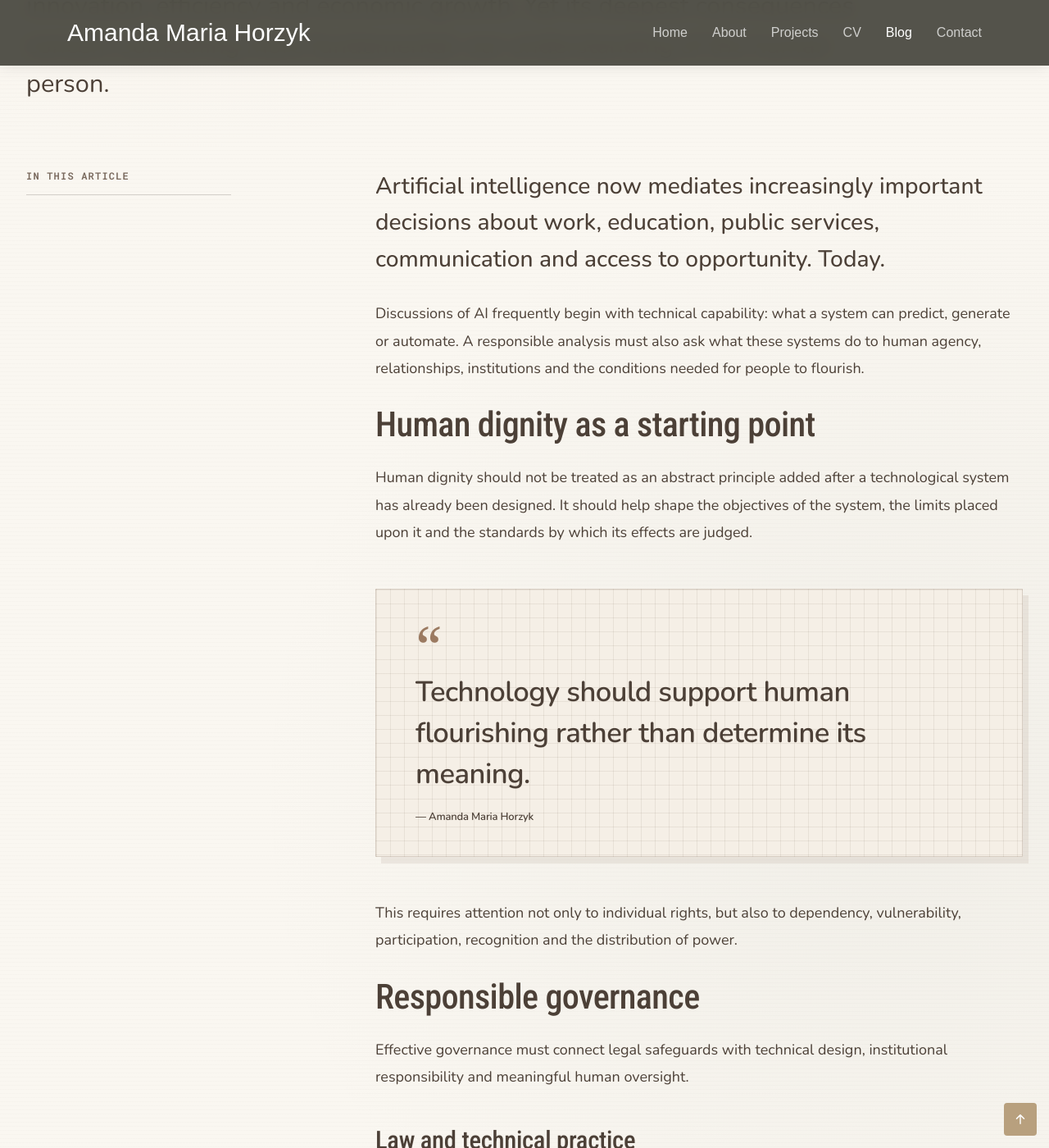
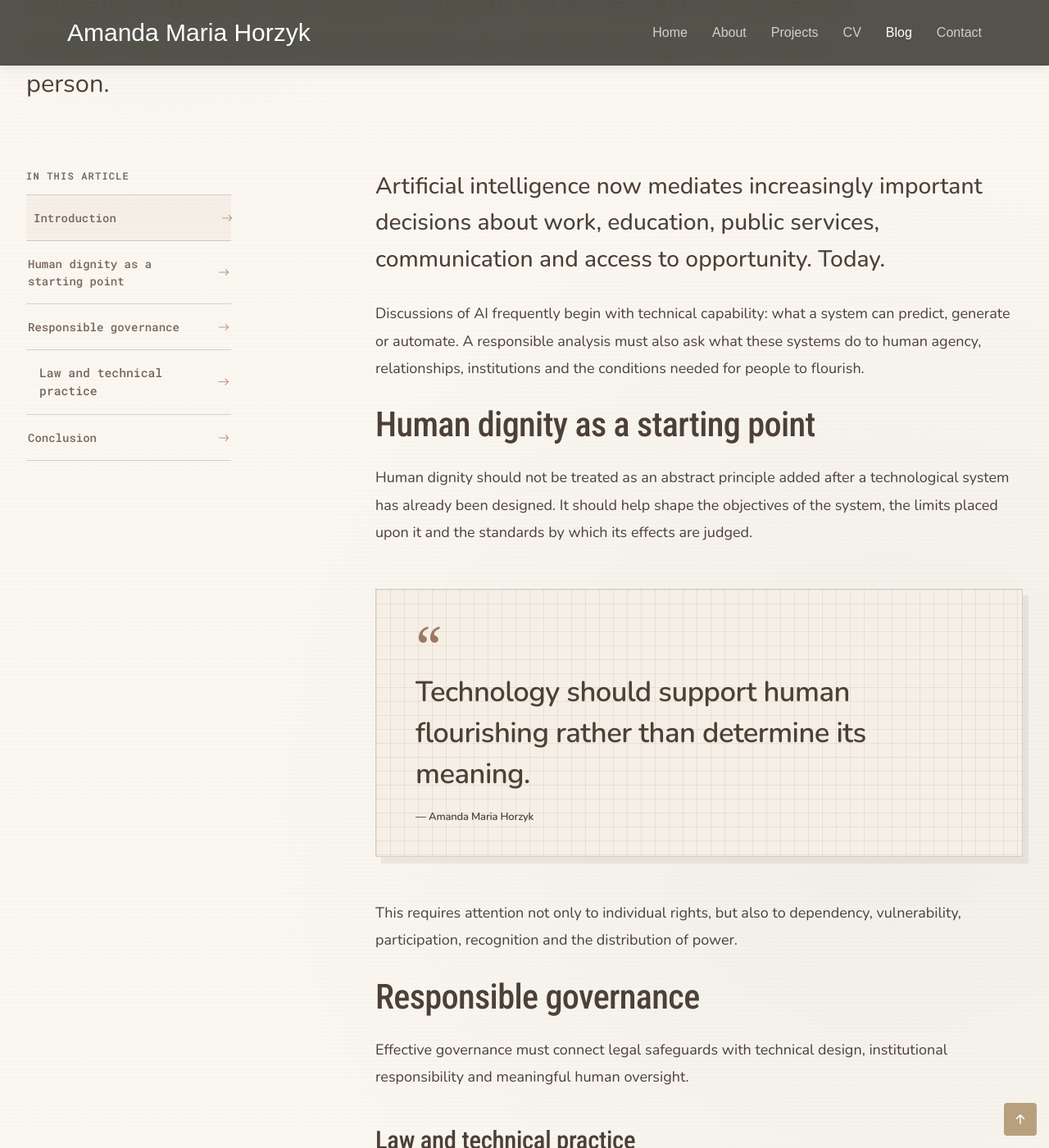
Before and after one commit to amandahorzyk/amandahorzyk.github.io, a Jekyll site: the page built from _posts/2026-07-30-human-dignity-in-the-age-of-artificial-intelligence.md, in a window 1280 px wide and 1400 px high, scrolled down 1392 px. Shown: the whole window at 82% size. Built offline with Jekyll 4.4.1, drawn with Linux system fonts in a browser that asks for light colours; some of the changed lines change nothing that is shown.

Commit message:
Restore automatic article contents navigation

```diff
--- a/_layouts/post.html
+++ b/_layouts/post.html
@@ -166,7 +166,10 @@
   <script src="{{ '/assets/vendor/isotope-layout/isotope.pkgd.min.js' | relative_url }}"></script>
 
   <script src="{{ '/assets/js/main.js' | relative_url }}"></script>
-  <script src="{{ '/assets/js/blog-post.js?v=jekyll-blog-1' | relative_url }}"></script>
+  <script
+    src="{{ '/assets/js/blog-post.js' | relative_url }}?v=4"
+    defer
+  ></script>
 
 </body>
 </html>
--- a/assets/css/jekyll-blog.css
+++ b/assets/css/jekyll-blog.css
@@ -4,6 +4,24 @@
 .article-copy h2,
 .article-copy h3 {
   scroll-margin-top: 140px;
+}
+
+.article-toc nav {
+  display: block;
+}
+
+.article-toc a {
+  display: flex;
+}
+
+.article-toc a.toc-subitem {
+  padding-left: 16px;
+  font-size: 0.92em;
+}
+
+.article-toc a.toc-subitem:hover,
+.article-toc a.toc-subitem.active {
+  padding-left: 22px;
 }
 
 .article-copy > p,
--- a/assets/js/blog-post.js
+++ b/assets/js/blog-post.js
@@ -1,51 +1,138 @@
 document.addEventListener("DOMContentLoaded", () => {
-  const links = [
-    ...document.querySelectorAll(".article-toc a")
-  ];
+  const toc = document.querySelector(".article-toc");
+  const nav = document.querySelector(".article-toc nav");
+  const content = document.querySelector(".article-copy");
 
-  if (!links.length) {
+  if (!toc || !nav || !content) {
+    console.warn("Article contents navigation could not be initialised.");
     return;
   }
 
-  const sections = links
-    .map((link) => {
-      const target = link.getAttribute("href");
+  const createId = (text) =>
+    text
+      .toLowerCase()
+      .trim()
+      .normalize("NFD")
+      .replace(/[\u0300-\u036f]/g, "")
+      .replace(/[^a-z0-9\s-]/g, "")
+      .replace(/\s+/g, "-")
+      .replace(/-+/g, "-");
 
-      if (!target || !target.startsWith("#")) {
-        return null;
+  const usedIds = new Set();
+
+  const createUniqueId = (text, fallback) => {
+    const baseId = createId(text) || fallback;
+    let id = baseId;
+    let number = 2;
+
+    while (usedIds.has(id) || document.getElementById(id)) {
+      id = `${baseId}-${number}`;
+      number += 1;
+    }
+
+    usedIds.add(id);
+    return id;
+  };
+
+  nav.innerHTML = "";
+
+  /*
+   * Create an anchor for the introductory text that appears
+   * before the first Markdown heading.
+   */
+  let introduction = document.getElementById("introduction");
+
+  if (!introduction) {
+    introduction = document.createElement("span");
+    introduction.id = "introduction";
+    introduction.className = "article-anchor";
+    introduction.setAttribute("aria-hidden", "true");
+    content.prepend(introduction);
+  }
+
+  usedIds.add("introduction");
+
+  const sections = [
+    {
+      element: introduction,
+      label: "Introduction",
+      level: 2
+    }
+  ];
+
+  content.querySelectorAll("h2, h3").forEach((heading, index) => {
+    if (!heading.id) {
+      heading.id = createUniqueId(
+        heading.textContent,
+        `section-${index + 1}`
+      );
+    } else {
+      usedIds.add(heading.id);
+    }
+
+    sections.push({
+      element: heading,
+      label: heading.textContent.trim(),
+      level: Number(heading.tagName.substring(1))
+    });
+  });
+
+  if (sections.length <= 1) {
+    toc.hidden = true;
+    return;
+  }
+
+  const links = sections.map(({ element, label, level }, index) => {
+    const link = document.createElement("a");
+
+    link.href = `#${element.id}`;
+    link.classList.toggle("active", index === 0);
+    link.classList.toggle("toc-subitem", level === 3);
+
+    const labelElement = document.createElement("span");
+    labelElement.textContent = label;
+
+    const icon = document.createElement("i");
+    icon.className = "bi bi-arrow-right";
+    icon.setAttribute("aria-hidden", "true");
+
+    link.append(labelElement, icon);
+    nav.appendChild(link);
+
+    link.addEventListener("click", (event) => {
+      event.preventDefault();
+
+      element.scrollIntoView({
+        behavior: "smooth",
+        block: "start"
+      });
+
+      history.replaceState(null, "", `#${element.id}`);
+    });
+
+    return link;
+  });
+
+  const updateActiveLink = () => {
+    const activationPosition = 190;
+    let activeIndex = 0;
+
+    sections.forEach(({ element }, index) => {
+      if (element.getBoundingClientRect().top <= activationPosition) {
+        activeIndex = index;
       }
+    });
 
-      return document.querySelector(target);
-    })
-    .filter(Boolean);
-
-  const activateLink = (sectionId) => {
-    links.forEach((link) => {
-      const isActive =
-        link.getAttribute("href") === `#${sectionId}`;
-
-      link.classList.toggle("active", isActive);
+    links.forEach((link, index) => {
+      link.classList.toggle("active", index === activeIndex);
     });
   };
 
-  const observer = new IntersectionObserver(
-    (entries) => {
-      const visibleEntry = entries
-        .filter((entry) => entry.isIntersecting)
-        .sort(
-          (first, second) =>
-            second.intersectionRatio - first.intersectionRatio
-        )[0];
+  window.addEventListener("scroll", updateActiveLink, {
+    passive: true
+  });
 
-      if (visibleEntry) {
-        activateLink(visibleEntry.target.id);
-      }
-    },
-    {
-      rootMargin: "-22% 0px -62% 0px",
-      threshold: [0.05, 0.2, 0.5]
-    }
-  );
+  window.addEventListener("resize", updateActiveLink);
 
-  sections.forEach((section) => observer.observe(section));
+  updateActiveLink();
 });
```
